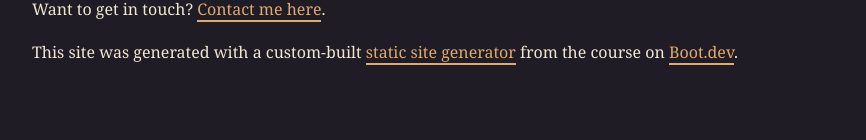
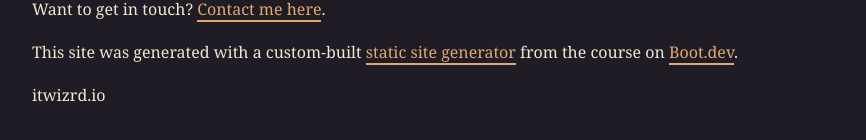
Before and after one commit to itwizrd/bootdev_ssg, a plain HTML site: page docs/index.html in a window 1280 px wide. Shown: the part 1454-1594 px from the top of the page, without its empty margins (208-1074 px from the left). Before the commit the page ends 1556 px from the top, so only its background shows below. Drawn offline with Linux system fonts and the light colour scheme.

Commit message:
update index to rebuild

```diff
--- a/docs/index.html
+++ b/docs/index.html
@@ -11,6 +11,6 @@
     <article><div><h1>Tolkien Fan Club</h1><p><img src="/bootdev_ssg/images/tolkien.png" alt="JRR Tolkien sitting"></img></p><p>Here's the deal, <b>I like Tolkien</b>.</p><blockquote>"I am in fact a Hobbit in all but size."  -- J.R.R. Tolkien</blockquote><h2>Blog posts</h2><ul><li><a href="/bootdev_ssg/blog/glorfindel">Why Glorfindel is More Impressive than Legolas</a></li><li><a href="/bootdev_ssg/blog/tom">Why Tom Bombadil Was a Mistake</a></li><li><a href="/bootdev_ssg/blog/majesty">The Unparalleled Majesty of "The Lord of the Rings"</a></li></ul><h2>Reasons I like Tolkien</h2><ul><li>You can spend years studying the legendarium and still not understand its depths</li><li>It can be enjoyed by children and adults alike</li><li>Disney <i>didn't ruin it</i> (okay, but Amazon might have)</li><li>It created an entirely new genre of fantasy</li></ul><h2>My favorite characters (in order)</h2><ol><li>Gandalf</li><li>Bilbo</li><li>Sam</li><li>Glorfindel</li><li>Galadriel</li><li>Elrond</li><li>Thorin</li><li>Sauron</li><li>Aragorn</li></ol><p>Here's what <code>elflang</code> looks like (the perfect coding language):</p><pre><code>func main(){
     fmt.Println("Aiya, Ambar!")
 }
-</code></pre><p>Want to get in touch? <a href="/bootdev_ssg/contact">Contact me here</a>.</p><p>This site was generated with a custom-built <a href="https://www.boot.dev/courses/build-static-site-generator-python">static site generator</a> from the course on <a href="https://www.boot.dev">Boot.dev</a>.</p></div></article>
+</code></pre><p>Want to get in touch? <a href="/bootdev_ssg/contact">Contact me here</a>.</p><p>This site was generated with a custom-built <a href="https://www.boot.dev/courses/build-static-site-generator-python">static site generator</a> from the course on <a href="https://www.boot.dev">Boot.dev</a>.</p><p>itwizrd.io</p></div></article>
   </body>
 </html>
```
Also changed, not shown: 1 other file.
